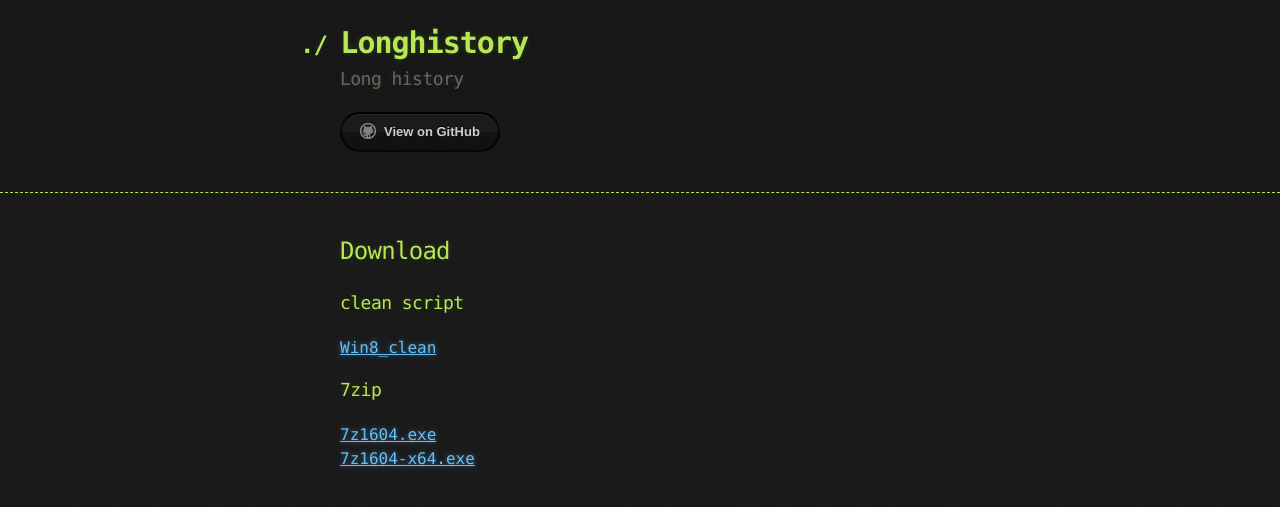
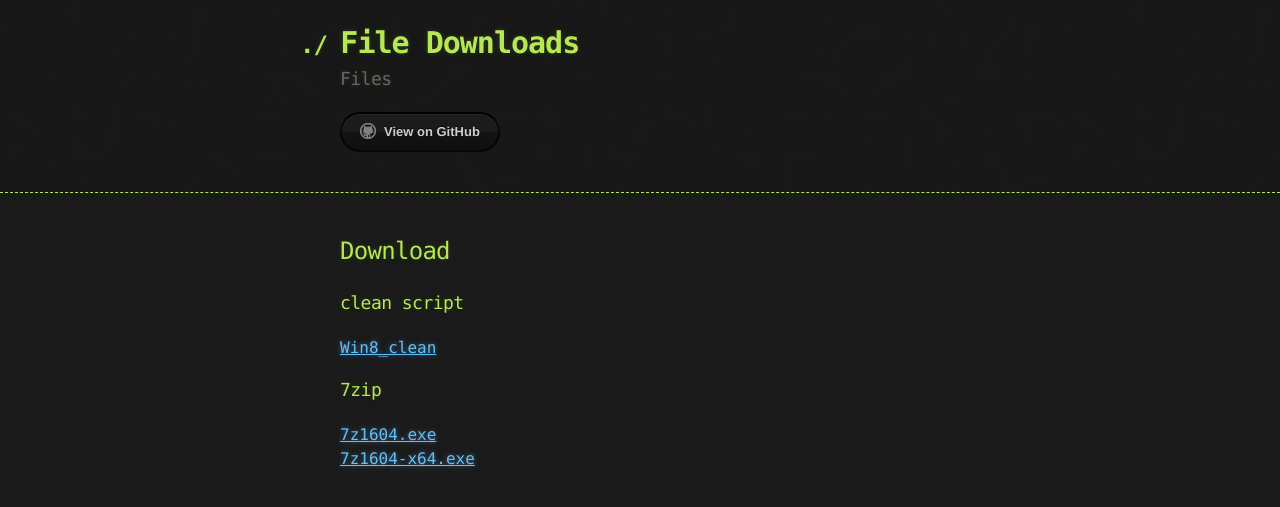
Before and after one commit to cleanli/osdegd, a Jekyll site: the page built from index.md, in a window 1280 px wide. Shown: the top 507 px of the page. Built offline with Jekyll 4.4.1, drawn with Linux system fonts in a browser that asks for light colours.

Commit message:
Update _config.yml

```diff
--- a/_config.yml
+++ b/_config.yml
@@ -1,5 +1,5 @@
-title: Longhistory
-description: Long history
+title: File Downloads
+description: Files
 show_downloads: false
 google_analytics:
 theme: jekyll-theme-hacker
```
